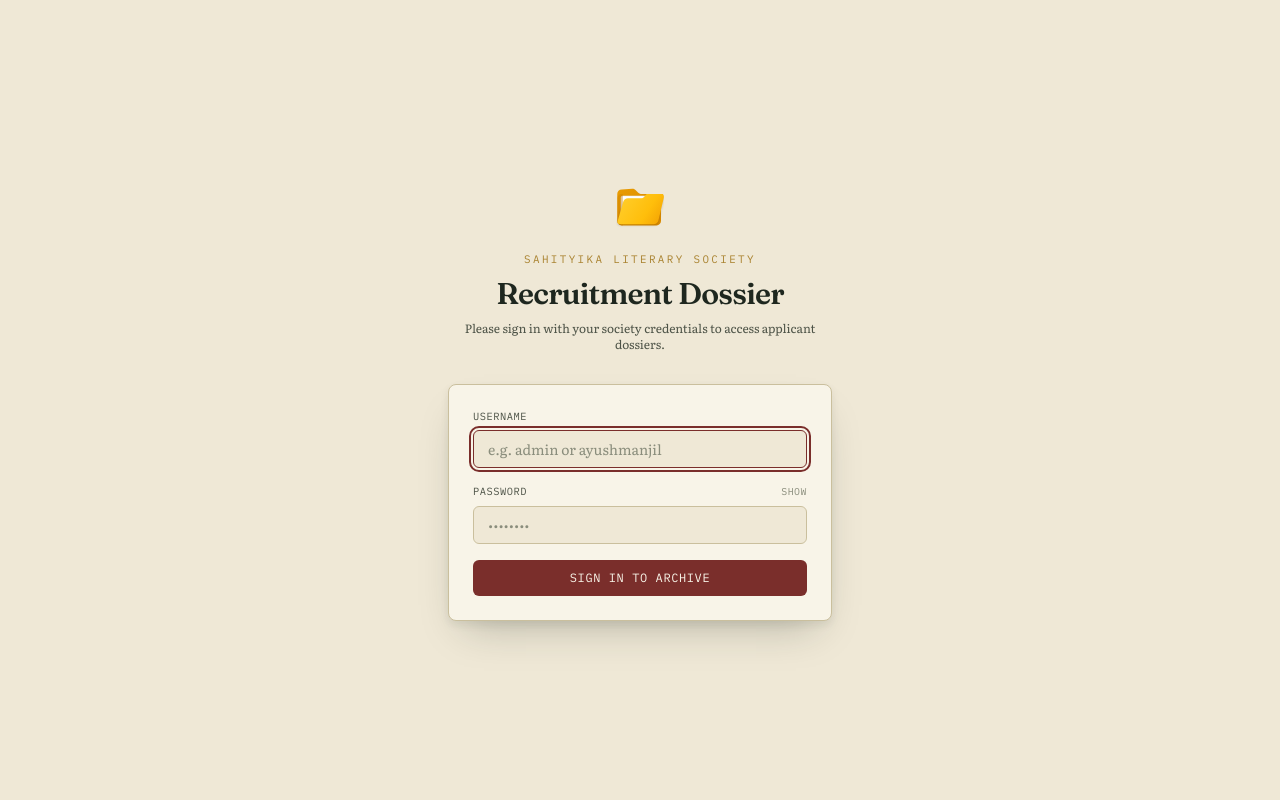
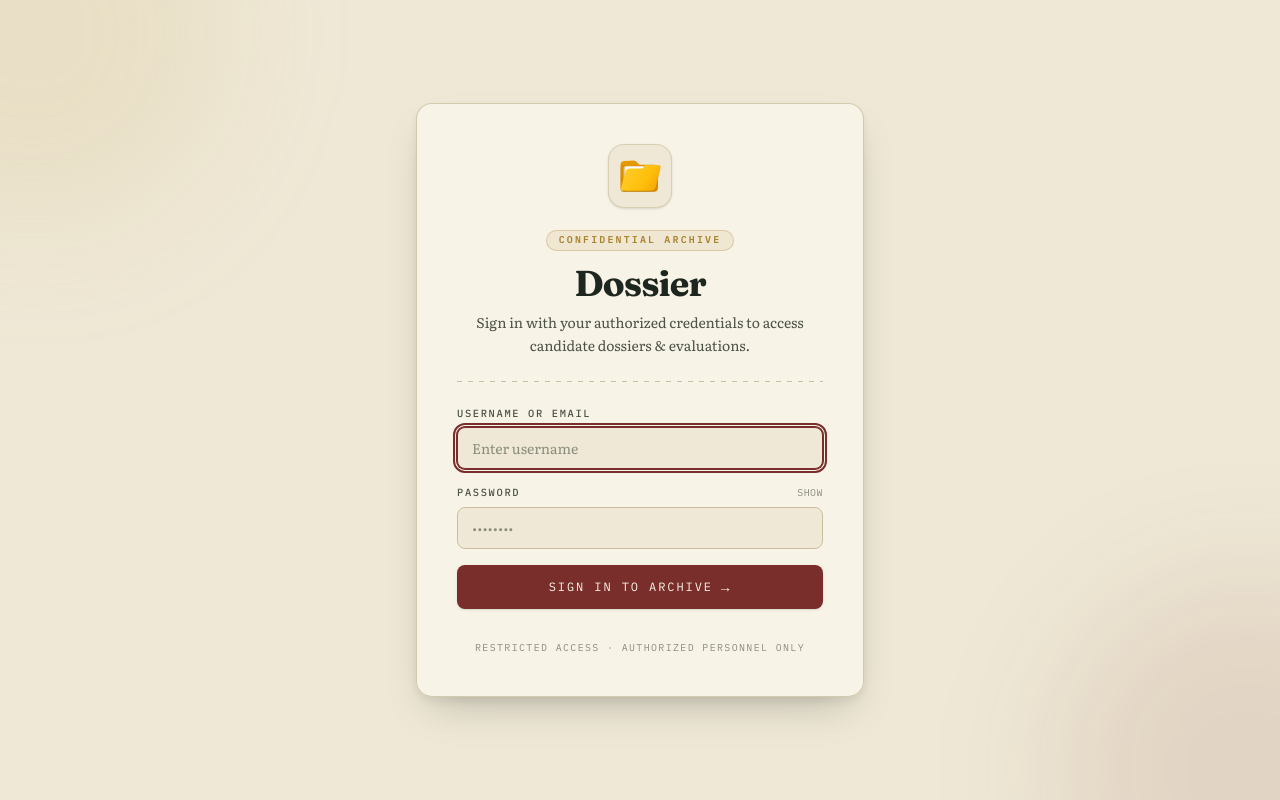
Before and after one commit to ayushmanjil/dossier, a React (Vite) app: page / in a window 1280 px wide. Built offline with nearby package versions, Linux system fonts and the light colour scheme; no server answers; the database is empty.

Commit message:
Add full CSV export utility and export buttons to Dashboard and Admin console

```diff
--- a/src/components/AuthGate.jsx
+++ b/src/components/AuthGate.jsx
@@ -13,8 +13,13 @@ export default function AuthGate({ children }) {
 
   if (loading) {
     return (
-      <div className="flex min-h-screen items-center justify-center bg-paper text-ink font-mono text-xs uppercase tracking-[0.2em] text-ink-faint">
-        Opening archive…
+      <div className="flex min-h-screen items-center justify-center bg-paper text-ink">
+        <div className="flex flex-col items-center gap-4 animate-pulse">
+          <DossierLogo size={48} />
+          <p className="font-mono text-xs uppercase tracking-[0.25em] text-ink-faint">
+            Opening Archive…
+          </p>
+        </div>
       </div>
     );
   }
@@ -37,27 +42,41 @@ export default function AuthGate({ children }) {
   }
 
   return (
-    <div className="flex min-h-screen flex-col justify-center bg-paper px-6 py-12 text-ink">
-      <div className="mx-auto w-full max-w-sm">
-        {/* Header */}
+    <div className="relative min-h-screen flex flex-col justify-center items-center bg-paper px-4 py-12 text-ink overflow-hidden selection:bg-brass-soft selection:text-ink">
+      {/* Subtle Archival Ambient Glows */}
+      <div className="pointer-events-none absolute -top-40 -left-40 h-96 w-96 rounded-full bg-brass-soft/15 blur-3xl" />
+      <div className="pointer-events-none absolute -bottom-40 -right-40 h-96 w-96 rounded-full bg-oxblood/10 blur-3xl" />
+
+      <div className="relative w-full max-w-md">
+        {/* Main Card */}
+        <div className="relative rounded-2xl border border-line/80 bg-paper-raised/95 p-8 sm:p-10 shadow-lifted backdrop-blur-sm">
+
+          {/* Header Brand Lockup */}
           <div className="text-center">
-          <div className="mb-4 flex justify-center">
-            <DossierLogo size={56} className="shadow-subtle rounded-md" />
+            <div className="mx-auto mb-4 flex h-16 w-16 items-center justify-center rounded-2xl border border-line/60 bg-paper p-2.5 shadow-sm">
+              <DossierLogo size={48} />
             </div>
-          <p className="font-mono text-[0.68rem] uppercase tracking-[0.22em] text-brass">
-            Sahityika Literary Society
-          </p>
-          <h1 className="mt-2 font-display text-3xl font-semibold tracking-tight text-ink">
-            Recruitment Dossier
+
+            <span className="inline-block rounded-full border border-brass/30 bg-brass/10 px-3 py-0.5 font-mono text-[0.62rem] font-semibold uppercase tracking-[0.22em] text-brass">
+              Confidential Archive
+            </span>
+
+            <h1 className="mt-3 font-display text-3xl sm:text-4xl font-bold tracking-tight text-ink">
+              Dossier
             </h1>
-          <p className="mt-2 text-xs text-ink-soft">
-            Please sign in with your society credentials to access applicant dossiers.
+            <p className="mt-2 text-xs sm:text-sm text-ink-soft leading-relaxed">
+              Sign in with your authorized credentials to access candidate dossiers & evaluations.
             </p>
           </div>
 
-        {/* Demo Mode Notice */}
+          <div className="my-6 stitch-divider" />
+
+          {/* Demo Mode Notice (Only shown when Firebase credentials are not yet set) */}
           {!isFirebaseConfigured && (
-          <div className="mt-6 rounded-md border border-brass/40 bg-brass-soft/20 px-3.5 py-2.5 text-center text-xs text-ink-soft space-y-1">
+            <div className="mb-6 rounded-lg border border-brass/40 bg-brass-soft/20 p-3.5 text-center text-xs text-ink-soft space-y-1.5">
+              <div className="font-mono text-[0.62rem] uppercase tracking-wider text-brass font-bold">
+                Local Demo Mode
+              </div>
               <p>
                 <span className="font-semibold text-ink">Admin:</span>{" "}
                 <code className="font-mono font-semibold text-oxblood">
@@ -77,31 +96,33 @@ export default function AuthGate({ children }) {
           )}
 
           {/* Form */}
-        <form onSubmit={handleSubmit} className="mt-8 space-y-4 rounded-lg border border-line bg-paper-raised p-6 shadow-lifted">
+          <form onSubmit={handleSubmit} className="space-y-4">
             <div>
-            <label className="block font-mono text-[0.65rem] uppercase tracking-wider text-ink-soft">
-              Username
+              <label className="block font-mono text-[0.65rem] font-medium uppercase tracking-[0.16em] text-ink-soft">
+                Username or Email
               </label>
+              <div className="relative mt-1.5">
                 <input
                   type="text"
                   required
                   autoFocus
                   value={username}
                   onChange={(e) => setUsername(e.target.value)}
-              placeholder="e.g. admin or ayushmanjil"
-              className="mt-1.5 w-full rounded-md border border-line bg-paper px-3.5 py-2 text-sm text-ink placeholder:text-ink-faint focus:border-oxblood focus:outline-none"
+                  placeholder="Enter username"
+                  className="w-full rounded-lg border border-line bg-paper px-3.5 py-2.5 text-sm text-ink placeholder:text-ink-faint focus:border-oxblood focus:ring-1 focus:ring-oxblood focus:outline-none transition-all"
                 />
+              </div>
             </div>
 
             <div>
               <div className="flex items-center justify-between">
-              <label className="block font-mono text-[0.65rem] uppercase tracking-wider text-ink-soft">
+                <label className="block font-mono text-[0.65rem] font-medium uppercase tracking-[0.16em] text-ink-soft">
                   Password
                 </label>
                 <button
                   type="button"
                   onClick={() => setShowPassword(!showPassword)}
-                className="font-mono text-[0.62rem] uppercase tracking-wider text-ink-faint hover:text-oxblood"
+                  className="font-mono text-[0.62rem] uppercase tracking-wider text-ink-faint hover:text-oxblood transition-colors cursor-pointer"
                 >
                   {showPassword ? "Hide" : "Show"}
                 </button>
@@ -113,13 +134,13 @@ export default function AuthGate({ children }) {
                   value={password}
                   onChange={(e) => setPassword(e.target.value)}
                   placeholder="••••••••"
-                className="w-full rounded-md border border-line bg-paper px-3.5 py-2 text-sm text-ink placeholder:text-ink-faint focus:border-oxblood focus:outline-none pr-10"
+                  className="w-full rounded-lg border border-line bg-paper px-3.5 py-2.5 text-sm text-ink placeholder:text-ink-faint focus:border-oxblood focus:ring-1 focus:ring-oxblood focus:outline-none transition-all"
                 />
               </div>
             </div>
 
             {error && (
-            <div className="rounded border border-oxblood/30 bg-oxblood-soft/20 px-3 py-2 text-xs text-oxblood">
+              <div className="rounded-lg border border-oxblood/30 bg-oxblood/10 px-3.5 py-2.5 text-xs text-oxblood font-medium">
                 {error}
               </div>
             )}
@@ -127,11 +148,26 @@ export default function AuthGate({ children }) {
             <button
               type="submit"
               disabled={submitting}
-            className="w-full rounded-md bg-oxblood px-4 py-2.5 font-mono text-xs uppercase tracking-wider text-paper-raised transition-colors hover:bg-oxblood-deep disabled:opacity-50"
+              className="mt-2 w-full flex items-center justify-center gap-2 rounded-lg bg-oxblood py-3 font-mono text-xs uppercase tracking-[0.16em] text-paper-raised hover:bg-oxblood-deep active:scale-[0.99] transition-all shadow-sm disabled:opacity-50 cursor-pointer"
             >
-            {submitting ? "Signing In…" : "Sign In to Archive"}
+              {submitting ? (
+                <span>Authenticating…</span>
+              ) : (
+                <>
+                  <span>Sign In to Archive</span>
+                  <span className="text-sm">→</span>
+                </>
+              )}
             </button>
           </form>
+
+          {/* Footer inside card */}
+          <div className="mt-8 text-center">
+            <p className="font-mono text-[0.62rem] uppercase tracking-[0.14em] text-ink-faint">
+              Restricted Access · Authorized Personnel Only
+            </p>
+          </div>
+        </div>
       </div>
     </div>
   );
--- a/src/components/Layout.jsx
+++ b/src/components/Layout.jsx
@@ -99,7 +99,7 @@ export default function Layout({ children }) {
           <div className="mx-auto max-w-6xl px-6 flex items-center justify-between font-mono text-[0.68rem] uppercase tracking-[0.14em] text-ink-faint">
             <div className="flex items-center gap-2.5">
               <DossierLogo size={18} className="opacity-75" />
-              <span>Sahityika Recruitment Archive · Confidential Society Dossier</span>
+              <span>Dossier · Confidential Recruitment Archive</span>
             </div>
           </div>
         </footer>
--- a/src/components/RightPaneEvaluations.jsx
+++ b/src/components/RightPaneEvaluations.jsx
@@ -205,7 +205,7 @@ export default function RightPaneEvaluations({ applicantId }) {
                 </label>
                 <textarea
                   rows={2}
-                  placeholder="Domain knowledge, attitude, answers…"
+                  placeholder="Add evaluation notes..."
                   value={comments}
                   onChange={(e) => setComments(e.target.value)}
                   className="w-full rounded border border-line bg-paper px-2.5 py-1.5 text-xs text-ink placeholder:text-ink-faint focus:border-oxblood focus:outline-none leading-relaxed"
--- a/src/pages/DepartmentView.jsx
+++ b/src/pages/DepartmentView.jsx
@@ -122,7 +122,7 @@ export default function DepartmentView() {
             type="text"
             value={query}
             onChange={(e) => setQuery(e.target.value)}
-            placeholder="Search applicants by name, roll number, degree, house…"
+            placeholder="Search applicants…"
             className="w-full rounded-lg border border-line bg-paper-raised px-4 py-2.5 text-sm text-ink placeholder:text-ink-faint focus:border-oxblood focus:outline-none shadow-xs"
           />
         </div>
--- a/src/pages/ManageInterviewers.jsx
+++ b/src/pages/ManageInterviewers.jsx
@@ -119,7 +119,7 @@ export default function ManageInterviewers() {
                 <input
                   type="text"
                   required
-                  placeholder="e.g. Ayush Manjil"
+                  placeholder="Full name"
                   value={name}
                   onChange={(e) => setName(e.target.value)}
                   className="mt-1 w-full rounded-md border border-line bg-paper px-3 py-2 text-sm text-ink placeholder:text-ink-faint focus:border-oxblood focus:outline-none"
@@ -133,7 +133,7 @@ export default function ManageInterviewers() {
                 <input
                   type="text"
                   required
-                  placeholder="e.g. ayushmanjil"
+                  placeholder="Username"
                   value={username}
                   onChange={(e) => setUsername(e.target.value)}
                   className="mt-1 w-full rounded-md border border-line bg-paper px-3 py-2 text-sm text-ink placeholder:text-ink-faint focus:border-oxblood focus:outline-none"
```
Also changed, not shown: src/pages/Dashboard.jsx (+36 -1 lines), src/pages/UploadAdmin.jsx (+28 -0 lines), src/lib/exportCsv.js (added). Lines whose indentation alone changed are shown as unchanged.
